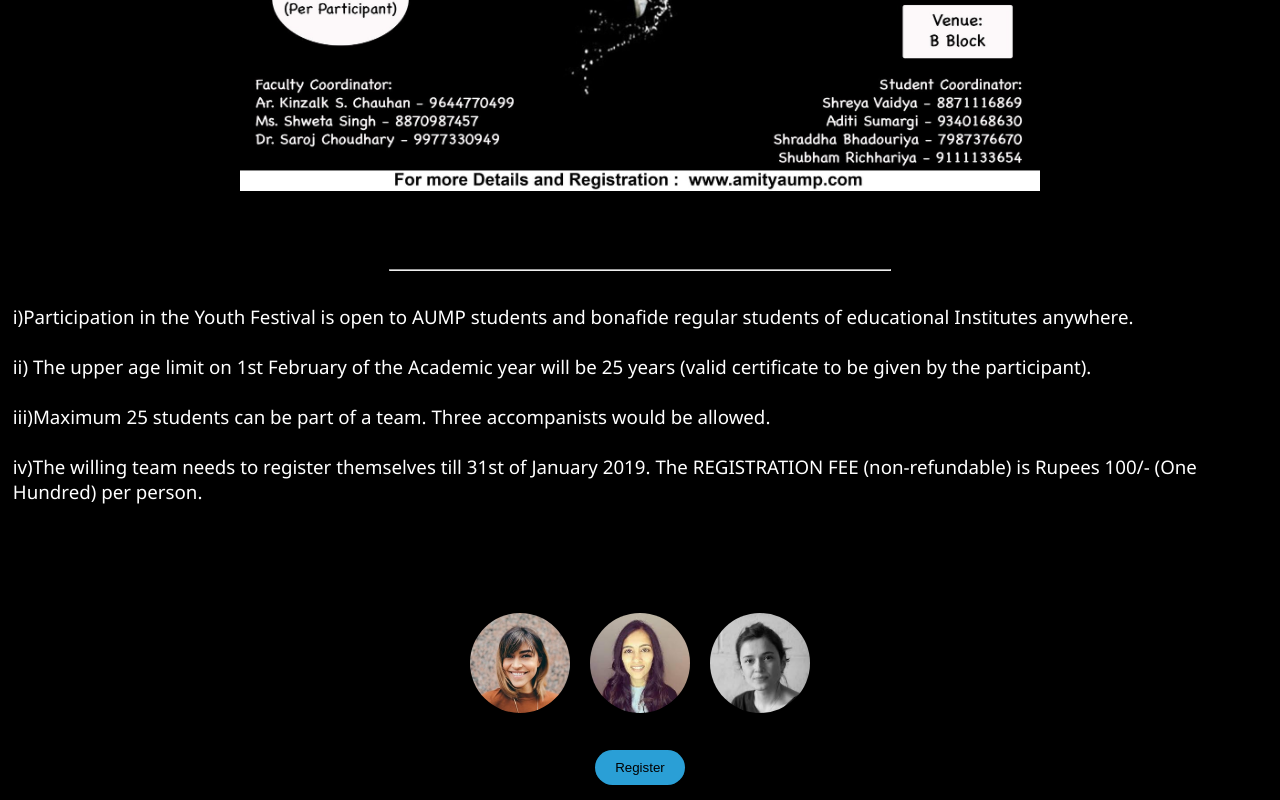
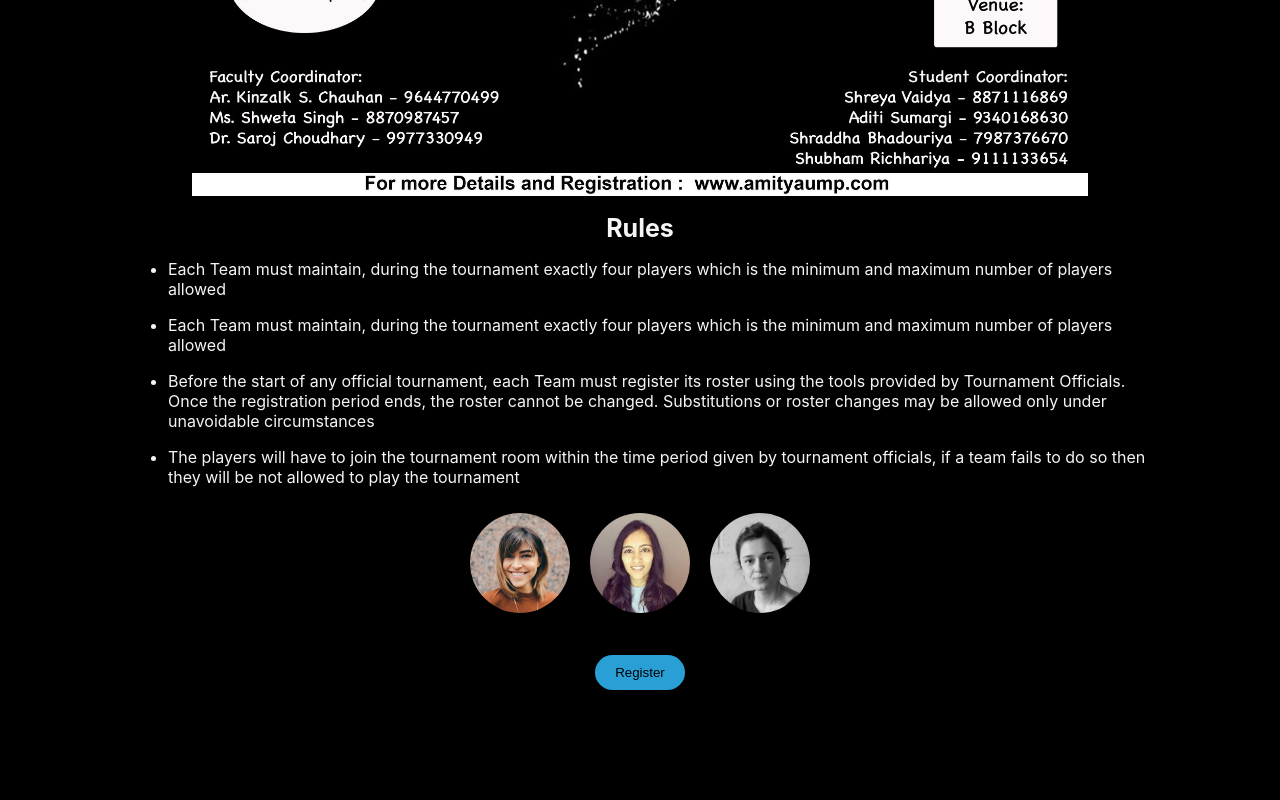
Before and after one commit to prashantcoding/ami, a React (Create React App) app: page /know_more in a window 1280 px wide. Shown: the part 438-1238 px from the top of the page. After the commit the page ends 1144 px from the top, so only its background shows below. Built offline with nearby package versions, Linux system fonts and the light colour scheme.

Commit message:
know more done

```diff
--- a/public/index.html
+++ b/public/index.html
@@ -2,14 +2,14 @@
 <html lang="en">
   <head>
     <meta charset="utf-8" />
-    <link rel="icon" href="%PUBLIC_URL%/favicon.ico" />
+    <link rel="icon" href="%PUBLIC_URL%/ami.png" />
     <meta name="viewport" content="width=device-width, initial-scale=1" />
     <meta name="theme-color" content="#000000" />
     <meta
-      name="description"
-      content="Web site created using create-react-app"
+      name="Amichroma Event Organised By Amity University"
+      content="Created By Prashant Goswami"
     />
-    <link rel="apple-touch-icon" href="%PUBLIC_URL%/logo192.png" />
+    <link rel="apple-touch-icon" href="%PUBLIC_URL%/ami.png" />
     <!--
       manifest.json provides metadata used when your web app is installed on a
       user's mobile device or desktop. See https://developers.google.com/web/fundamentals/web-app-manifest/
@@ -24,7 +24,7 @@
       work correctly both with client-side routing and a non-root public URL.
       Learn how to configure a non-root public URL by running `npm run build`.
     -->
-    <title>React App</title>
+    <title>Amichroma</title>
   </head>
   <body>
     <noscript>You need to enable JavaScript to run this app.</noscript>
--- a/src/Pages/Home/HomePage.js
+++ b/src/Pages/Home/HomePage.js
@@ -17,7 +17,7 @@ const HomePage = (props) => {
 
       <div className={styles.nav}>
           <div className={styles.logo}>
-            <img src={ami} />
+            <img class={styles.logo_img}src={ami} />
             <h1>Amichroma</h1>
           </div>
 
--- a/src/Pages/Home/hstyle.module.css
+++ b/src/Pages/Home/hstyle.module.css
@@ -37,7 +37,7 @@ body{
     cursor:pointer;
 }
 
-img{
+.logo_img{
     height: 80%;
     width: auto;
 
--- /dev/null
+++ b/src/Pages/Know_More Page/DisplayRules.js
@@ -0,0 +1,27 @@
+import React from "react";
+import styles from "./knowStyle.module.css";
+const DisplayRules = (props) => {
+  console.log(props.rules);
+  const row = [];
+
+  const disp = () => {
+    for (let i = 0; i < props.rules.length; i++) {
+      row.push(
+
+        <ul>
+        <li className={styles.rules} key={i}>
+          {props.rules[i]}
+        </li>
+        </ul>
+      );
+    }
+    return(
+        <div className={styles.rules_container}>
+            {row}
+        </div>
+    );
+  };
+  return disp();
+};
+
+export default DisplayRules;
--- a/src/Pages/Know_More Page/KnowMore.js
+++ b/src/Pages/Know_More Page/KnowMore.js
@@ -1,53 +1,36 @@
-import React from 'react';
+import React from "react";
 import styles from "./knowStyle.module.css";
 import poster from "./dacne.jpg";
 import cod1 from "./cod1.jfif";
 import cod2 from "./cod2.jfif";
 import cod3 from "./cod3.jfif";
+import DisplayRules from "./DisplayRules";
+import { list } from "./lst";
 const KnowMore = () => {
-    const handleOnclick=async()=>{
-            console.log('Registered')
-    }
   return (
     <div className={styles.container}>
-            <div className={styles.poster}></div>
-                <img src={poster} className={styles.poster_img}></img>
+      {list.map((items) => (
+        <>
+          <div className={styles.posterholder}>
+            <img className={styles.poster} src={poster}></img>
+          </div>
           <div>
-             <h1 className={styles.rules_and_reg}>Rules and Regulations</h1>
+            <h1 className={styles.headline}>Rules</h1>
+            <DisplayRules rules={items.rules} />
           </div>
-             <hr className={styles.break}/>
-                <div className={styles.Rulescontainer}>
-             <h3 className={styles.rules}>i)Participation in the Youth Festival is open to AUMP students and bonafide regular students of educational Institutes anywhere.</h3>
-             <h3 className={styles.rules}>
-             ii) The upper age limit on 1st February of the Academic year will be 25 years (valid certificate to be given by the participant).
-             </h3>
-             <h3 className={styles.rules}>
-             iii)Maximum 25 students can be part of a team. Three accompanists would be allowed.
-             </h3>
-             <h3 className={styles.rules}>
-             iv)The willing team needs to register themselves till 31st of January 2019. The REGISTRATION FEE (non-refundable) is Rupees 100/- (One Hundred) per person.
-             </h3>
-             </div>
-             <h1 style={{margin:'1%'}}>Coordinators</h1>
-             <div className={styles.coordinators}>
-                 <div className={styles.cod_small_containers}>
-
+          <div className={styles.cod_container}>
             <img src={cod1} className={styles.cod_img}></img>
 
-                 </div>
-                 <div className={styles.cod_small_containers}>
             <img src={cod2} className={styles.cod_img}></img>
 
+            <img src={cod3} className={styles.cod_img}></img>
           </div>
-                 <div className={styles.cod_small_containers}>
-                 <img src={cod3} className={styles.cod_img}></img>
-
+        </>
+      ))}
+      <button  className={styles.button_register}>Register</button>
     </div>
 
-             </div>
-             <button onClick={handleOnclick} className={styles.button_register}>Register</button>
-        </div>
-    )
-}
+  );
+};
 
-export default KnowMore
+export default KnowMore;
--- a/src/Pages/Know_More Page/knowStyle.module.css
+++ b/src/Pages/Know_More Page/knowStyle.module.css
@@ -1,45 +1,28 @@
-.container{
-    display: flex;
-    flex-direction:column;
-    justify-content: space-between;
-    flex-wrap: wrap;
-    align-items: center;
-    margin:1%;
+.posterholder{
+        display: flex;
+
+        justify-content: center;
 }
 .poster{
-    margin:2%;
+    width:70%;
 
 }
-.poster_img{
-    width: 800px;
+.rules{
 
+    color: whitesmoke;
 }
+.headline{
+
+    color: whitesmoke;
+
+    text-align: center;
+}
+
 .rules_container{
-    display: flex;
-    flex-direction: column;
-    flex-wrap: wrap;
-    justify-content: space-between;
-    align-items: center;
-}
-.rules{
-    margin-top: 2%;
-    color:white;
-    font-weight: normal;
-    font-family: 'Segoe UI', Tahoma, Geneva, Verdana, sans-serif;
-}
-.break{
-    color:white;
-    width: 500px;
-}
-.rules_and_reg{
-    margin: 20px;
-}
-.coordinators{
-    display: flex;
-    justify-content: space-between;
-    margin:2%;
-    align-items: center;
-    align-content: center;
+    width:80%;
+
+    margin: auto;
+
 }
 .cod_img{
     border-radius: 50%;
@@ -47,24 +30,21 @@
     width: 100px;
     height: auto;
 }
-.cod_small_containers{
-    display: flex;
-    flex-direction: column;
-    justify-content: center;
-    align-content: center;
-}
 .cod_img:hover{
     transform: scale(1.5);
-
 }
-.poster_img:hover{
-    transform: scale(1.3);
+.cod_container{
+    display: flex;
+    margin-bottom: 2rem;
+    justify-content: center;
 }
 .button_register{
     border-radius: 21px 21px 21px 21px;
     padding: 10px 20px;
     border:transparent;
     background-color: #2A9FD6;
-    margin:2px;
+    margin:auto;
+    margin-bottom: 1rem;
     text-decoration: none;
+    display: flex;
 }
--- /dev/null
+++ b/src/Pages/Know_More Page/lst.js
@@ -0,0 +1,11 @@
+
+  const  list = [
+        {
+          id_: "1",
+          rules:['Each Team must maintain, during the tournament exactly four players which is the minimum and maximum number of players allowed','Each Team must maintain, during the tournament exactly four players which is the minimum and maximum number of players allowed','Before the start of any official tournament, each Team must register its roster using the tools provided by Tournament Officials. Once the registration period ends, the roster cannot be changed. Substitutions or roster changes may be allowed only under unavoidable circumstances','The players will have to join the tournament room within the time period given by tournament officials, if a team fails to do so then they will be not allowed to play the tournament'
+        ],
+        },
+
+      ];
+
+  export{list};
```
Also changed, not shown: src/Admin/AdminHome/AdminHome.js (added, +7 -0 lines), public/ami.png (added), src/ami.png (added). Lines whose indentation alone changed are shown as unchanged.
